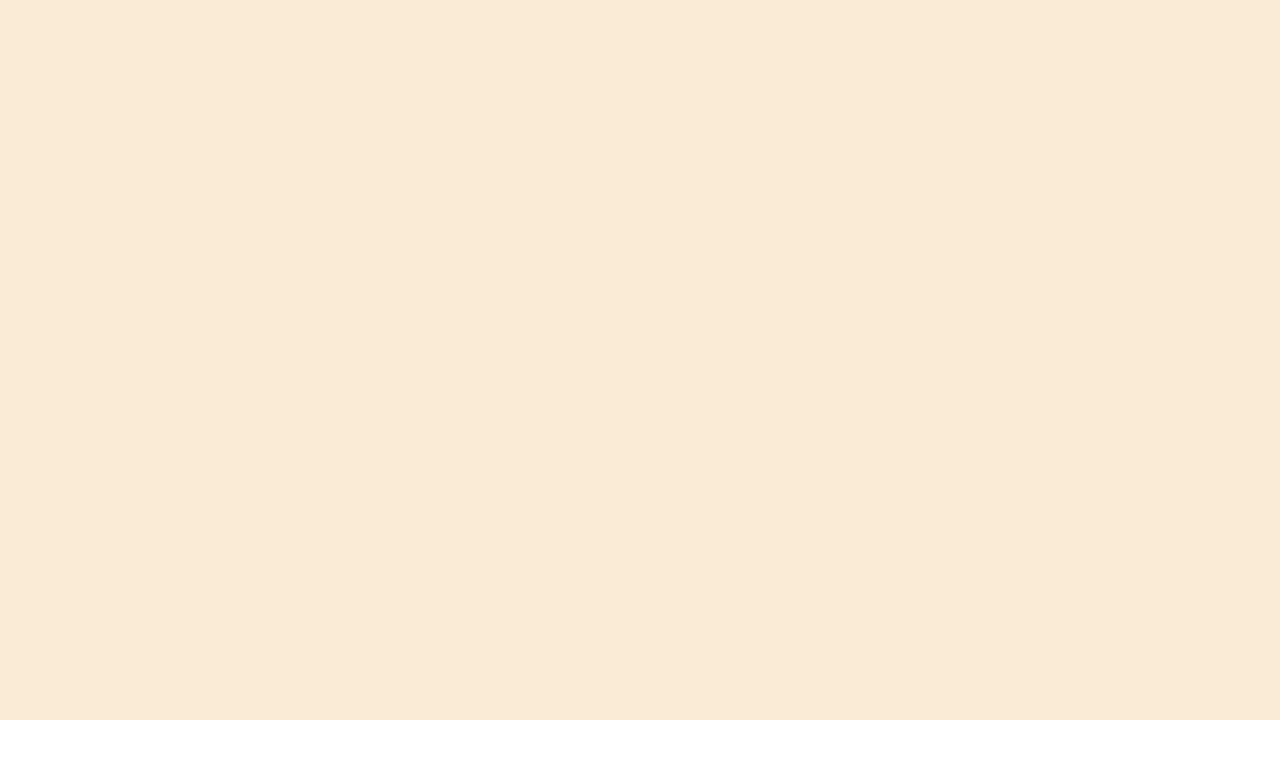
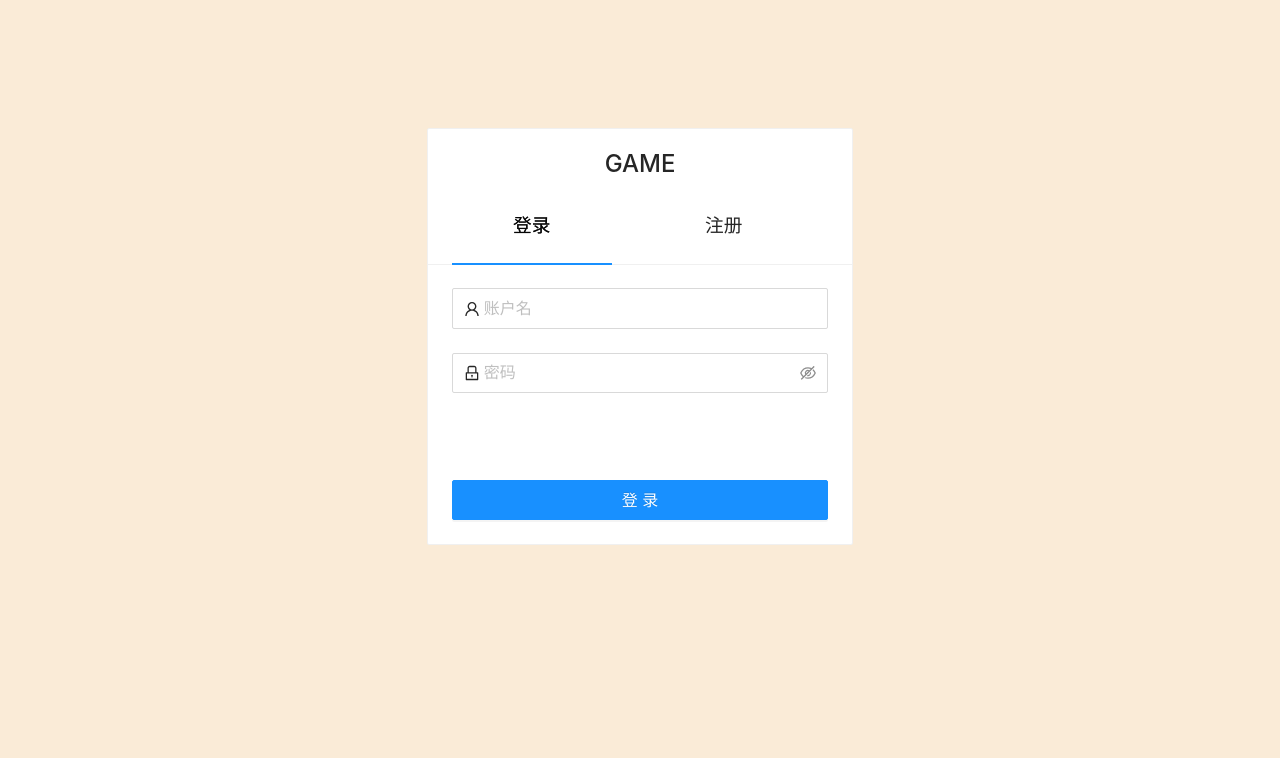
Before and after one commit to ALiang02/electron-vue-game, a Vue app: page /room#/loginview in a window 1280 px wide. Before the commit this address had no page. Shown: the top 758 px of the page. Built offline with nearby package versions, Linux system fonts and the light colour scheme.

Commit message:
登录页面

```diff
--- a/src/App.vue
+++ b/src/App.vue
@@ -22,7 +22,9 @@
       <router-view />
     </el-col>
   </el-row> -->
-  <router-view />
+  <div class="main">
+    <router-view />
+  </div>
 </template>
 <script></script>
 <style>
@@ -51,11 +53,19 @@ body {
 body {
   margin: 0;
   padding: 0;
+  height: 100%;
+  width: 100%;
+  background-color: antiquewhite;
 }
+
 #app {
+  height: 100%;
+  width: 100%;
+  background-color: antiquewhite;
+}
+.main {
   height: 45rem;
   width: 80rem;
   margin: 0 auto;
-  background-color: antiquewhite;
 }
 </style>
--- /dev/null
+++ b/src/components/HomeView.vue
@@ -0,0 +1,15 @@
+<template>
+  <el-row
+    class="room-list-view"
+    justify="center"
+    style="height: 100%; align-items: center"
+  >
+    <el-col :span="6" style="height: 6rem">
+      <a-card class="room-list">
+        <div style="text-align: center">
+          <h1>五子棋</h1>
+        </div>
+      </a-card>
+    </el-col>
+  </el-row>
+</template>
--- /dev/null
+++ b/src/components/LoginView.vue
@@ -0,0 +1,124 @@
+<template>
+  <a-row justisy class="login-view" justify="center">
+    <a-col :span="8">
+      <a-row>
+        <a-col :span="24">
+          <a-card
+            style="width: 100%"
+            :tab-list="tabList"
+            :active-tab-key="key"
+            @tabChange="(key) => onTabChange(key, 'key')"
+          >
+            <template #title>
+              <h2 style="text-align: center">GAME</h2>
+            </template>
+            <template #customTab="item">
+              <div style="width: 10rem; text-align: center">
+                <h3>{{ item.tab }}</h3>
+              </div>
+            </template>
+            <template v-if="key === 'login'">
+              <a-space
+                direction="vertical"
+                style="width: 100%; height: 10rem"
+                size="large"
+              >
+                <a-input
+                  v-model:value="userName"
+                  placeholder="账户名"
+                  size="large"
+                >
+                  <template #prefix>
+                    <user-outlined />
+                  </template>
+                </a-input>
+                <a-input-password
+                  v-model:value="password"
+                  placeholder="密码"
+                  size="large"
+                >
+                  <template #prefix>
+                    <lock-outlined />
+                  </template>
+                </a-input-password>
+              </a-space>
+            </template>
+            <template v-else>
+              <a-space
+                direction="vertical"
+                style="width: 100%; height: 10rem"
+                size="large"
+              >
+                <a-input
+                  v-model:value="userName"
+                  placeholder="账户名"
+                  size="large"
+                >
+                  <template #prefix>
+                    <user-outlined />
+                  </template>
+                </a-input>
+                <a-input-password
+                  v-model:value="password"
+                  placeholder="密码"
+                  size="large"
+                >
+                  <template #prefix>
+                    <lock-outlined />
+                  </template>
+                </a-input-password>
+                <a-input-password
+                  v-model:value="passwordConfirm"
+                  placeholder="确认密码"
+                  size="large"
+                >
+                  <template #prefix>
+                    <lock-outlined />
+                  </template>
+                </a-input-password>
+              </a-space>
+            </template>
+            <a-button
+              type="primary"
+              block
+              size="large"
+              style="margin-top: 2rem"
+              >{{ key === 'login' ? '登录' : '注册' }}</a-button
+            >
+          </a-card>
+        </a-col>
+      </a-row>
+    </a-col>
+  </a-row>
+</template>
+<script setup>
+import { UserOutlined, LockOutlined } from '@ant-design/icons-vue'
+import { ref } from 'vue'
+const tabList = [
+  {
+    key: 'login',
+    tab: '登录',
+  },
+  {
+    key: 'register',
+    tab: '注册',
+  },
+]
+const userName = ref('')
+const password = ref('')
+const passwordConfirm = ref('')
+const key = ref('login')
+const onTabChange = (value, type) => {
+  console.log(value, type)
+
+  if (type === 'key') {
+    key.value = value
+  }
+}
+</script>
+<style scoped>
+.login-view {
+  padding-top: 8rem;
+  height: 100%;
+}
+</style>
--- a/src/router/index.js
+++ b/src/router/index.js
@@ -37,6 +37,24 @@ const routes = [
     component: () =>
       import(/* webpackChunkName: "add" */ '../components/RoomListView.vue'),
   },
+  {
+    path: '/loginview',
+    name: 'LoginView',
+    component: () =>
+      import(/* webpackChunkName: "add" */ '../components/LoginView.vue'),
+  },
+  {
+    path: '/registerview',
+    name: 'RegisterView',
+    component: () =>
+      import(/* webpackChunkName: "add" */ '../components/RegisterView.vue'),
+  },
+  {
+    path: '/homeview',
+    name: 'HomeView',
+    component: () =>
+      import(/* webpackChunkName: "add" */ '../components/HomeView.vue'),
+  },
 ]
 
 const router = createRouter({
```
